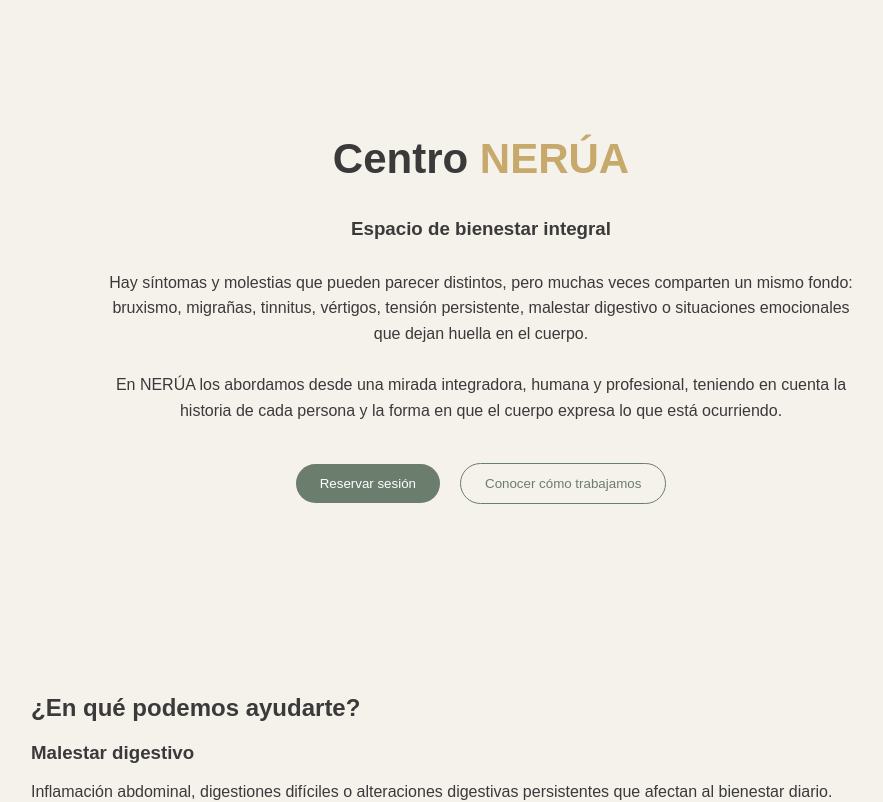
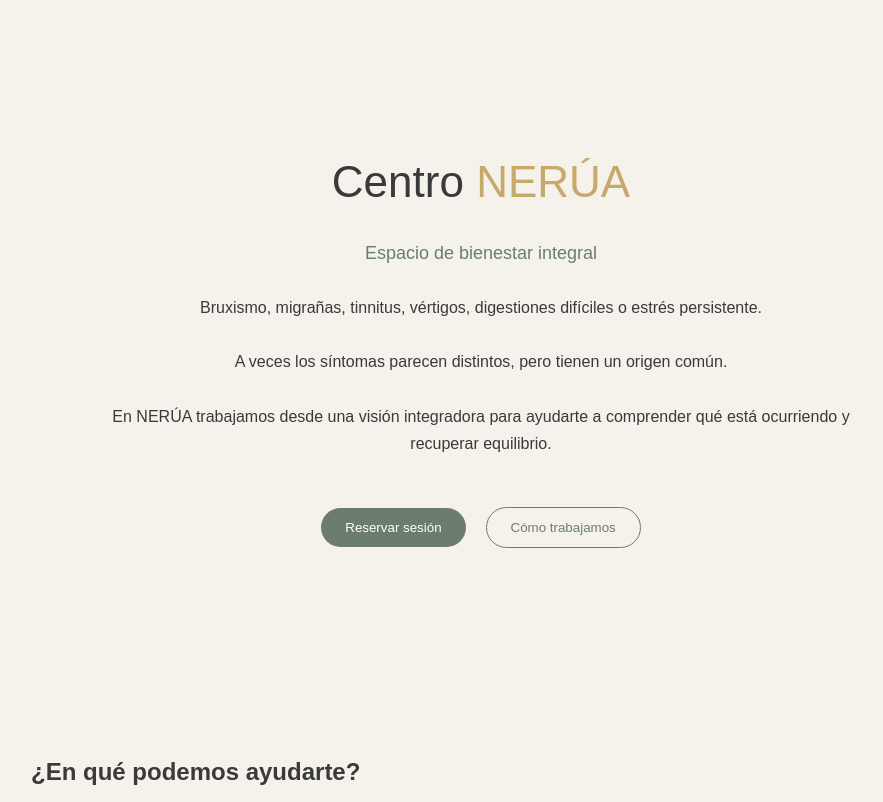
Before and after one commit to Centronerua/Nerua-web, a Next.js app: page / in a window 1280 px wide. Shown: the top 802 px of the page, without its empty margins (159-1042 px from the left). Built offline with nearby package versions, Linux system fonts and the light colour scheme.

Commit message:
Update page.js

```diff
--- a/app/page.js
+++ b/app/page.js
@@ -3,26 +3,45 @@ export default function Home() {
     <main style={{fontFamily: "Montserrat, sans-serif", background:"#F5F1EB", color:"#3A3A3A"}}>
 
      {/* HERO */}
-      <section style={{textAlign:"center", padding:"100px 20px"}}>
-        <h1 style={{fontSize:"42px"}}>
+<section style={{
+  textAlign:"center",
+  padding:"120px 20px",
+  maxWidth:"800px",
+  margin:"auto"
+}}>
+
+  <h1 style={{
+    fontSize:"44px",
+    fontWeight:"500"
+  }}>
     Centro <span style={{color:"#C6A96B"}}>NERÚA</span>
   </h1>
 
-        <h3>Espacio de bienestar integral</h3>
-
-        <p style={{maxWidth:"750px", margin:"30px auto", lineHeight:"1.6"}}>
-          Hay síntomas y molestias que pueden parecer distintos, pero muchas veces comparten un mismo fondo:
-          bruxismo, migrañas, tinnitus, vértigos, tensión persistente, malestar digestivo o situaciones emocionales
-          que dejan huella en el cuerpo.
-          <br /><br />
-          En NERÚA los abordamos desde una mirada integradora, humana y profesional, teniendo en cuenta la historia
-          de cada persona y la forma en que el cuerpo expresa lo que está ocurriendo.
+  <p style={{
+    fontSize:"18px",
+    marginTop:"10px",
+    color:"#6B7D6D"
+  }}>
+    Espacio de bienestar integral
   </p>
 
-        <div style={{marginTop:"30px"}}>
+  <p style={{
+    marginTop:"30px",
+    lineHeight:"1.7",
+    fontSize:"16px"
+  }}>
+    Bruxismo, migrañas, tinnitus, vértigos, digestiones difíciles o estrés persistente.
+    <br /><br />
+    A veces los síntomas parecen distintos, pero tienen un origen común.
+    <br /><br />
+    En NERÚA trabajamos desde una visión integradora para ayudarte a comprender qué está ocurriendo y recuperar equilibrio.
+  </p>
+
+  <div style={{marginTop:"40px"}}>
     <button style={btn}>Reservar sesión</button>
-          <button style={btnOutline}>Conocer cómo trabajamos</button>
+    <button style={btnOutline}>Cómo trabajamos</button>
   </div>
+
 </section>
 
       {/* SERVICIOS */}
```
Lines whose indentation alone changed are shown as unchanged.
